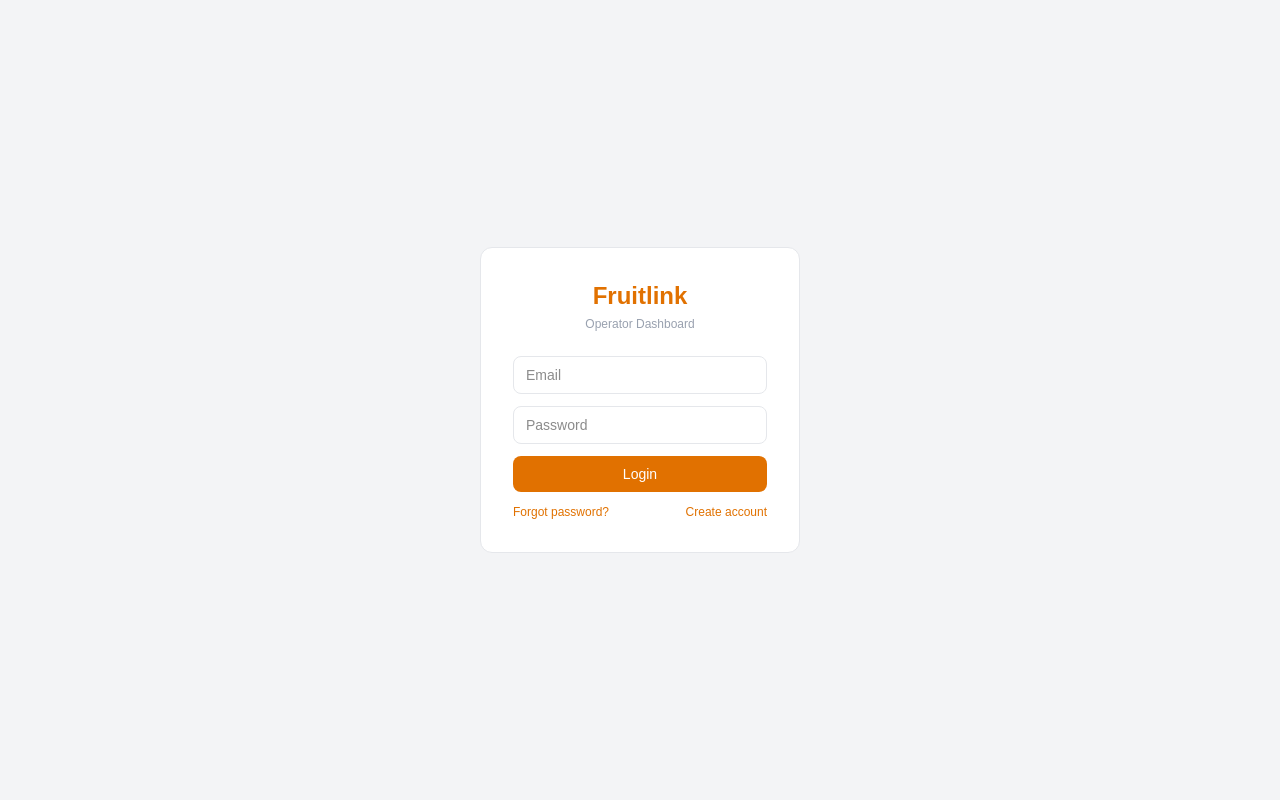
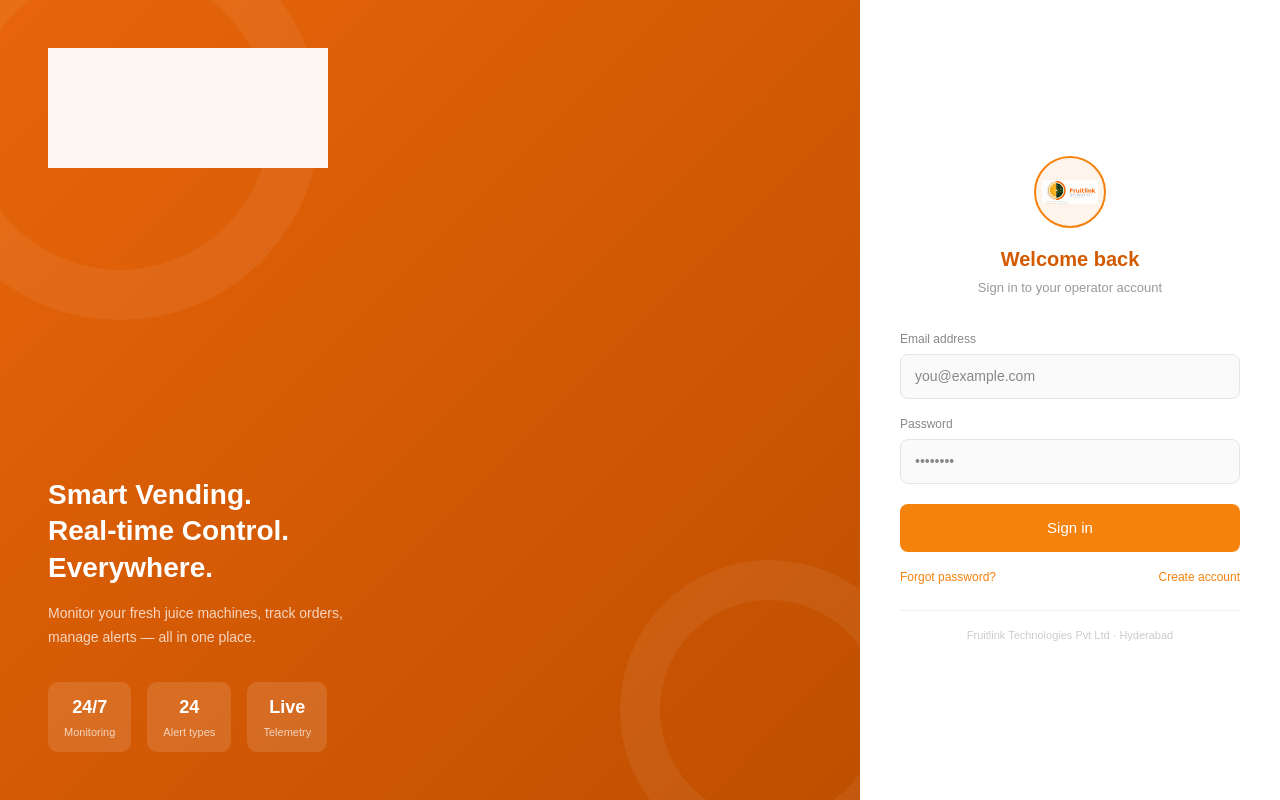
Before and after one commit to askkakkera-ui/fruitlink-dashboard, a Next.js app: page /login in a window 1280 px wide. Built offline with nearby package versions, Linux system fonts and the light colour scheme; no server answers.

Commit message:
beautiful login page with logo

```diff
--- a/app/login/page.tsx
+++ b/app/login/page.tsx
@@ -1,18 +1,16 @@
 'use client';
 import { useState } from 'react';
 import { createClient } from '@supabase/supabase-js';
-
+import Image from 'next/image';
 const supabase = createClient(
   process.env.NEXT_PUBLIC_SUPABASE_URL || '',
   process.env.NEXT_PUBLIC_SUPABASE_ANON_KEY || ''
 );
-
 export default function Login() {
   const [email, setEmail] = useState('');
   const [password, setPassword] = useState('');
   const [error, setError] = useState('');
   const [loading, setLoading] = useState(false);
-
   async function handleLogin() {
     setLoading(true);
     setError('');
@@ -22,52 +20,90 @@ export default function Login() {
       .eq('email', email)
       .eq('password_hash', password)
       .single();
-
     if (error || !data) {
       setError('Invalid email or password');
       setLoading(false);
       return;
     }
-
     document.cookie = 'fl_auth=fruitlink2026; path=/; max-age=86400';
     document.cookie = 'fl_operator_id=' + data.id + '; path=/; max-age=86400';
     document.cookie = 'fl_operator_name=' + data.name + '; path=/; max-age=86400';
     window.location.href = '/';
   }
-
   return (
-    <div className="min-h-screen bg-gray-100 flex items-center justify-center">
-      <div className="bg-white rounded-xl p-8 border border-gray-200 w-80">
-        <div className="text-center mb-6">
-          <div className="text-2xl font-semibold text-amber-600">Fruitlink</div>
-          <div className="text-xs text-gray-400 mt-1">Operator Dashboard</div>
+    <div style={{display:'flex',minHeight:'100vh',fontFamily:'sans-serif'}}>
+      {/* Left panel */}
+      <div style={{flex:1,background:'linear-gradient(135deg,#E8650A 0%,#BF4F00 100%)',display:'flex',flexDirection:'column',justifyContent:'space-between',padding:'3rem',position:'relative',overflow:'hidden'}}>
+        <div style={{position:'absolute',top:'-80px',left:'-80px',width:'400px',height:'400px',borderRadius:'50%',border:'50px solid rgba(255,255,255,0.06)'}}/>
+        <div style={{position:'absolute',bottom:'-60px',right:'-60px',width:'300px',height:'300px',borderRadius:'50%',border:'40px solid rgba(255,255,255,0.06)'}}/>
+        <div style={{position:'relative',zIndex:2}}>
+          <Image src="/logo.png" alt="Fruitlink Technologies" width={280} height={100} style={{objectFit:'contain',filter:'brightness(0) invert(1)',opacity:0.95}}/>
         </div>
+        <div style={{position:'relative',zIndex:2}}>
+          <div style={{color:'#fff',fontSize:'28px',fontWeight:600,lineHeight:1.3,marginBottom:'1rem'}}>Smart Vending.<br/>Real-time Control.<br/>Everywhere.</div>
+          <div style={{color:'rgba(255,255,255,0.75)',fontSize:'14px',lineHeight:1.7,marginBottom:'2rem'}}>Monitor your fresh juice machines, track orders,<br/>manage alerts — all in one place.</div>
+          <div style={{display:'flex',gap:'1rem'}}>
+            {[['24/7','Monitoring'],['24','Alert types'],['Live','Telemetry']].map(([n,l])=>(
+              <div key={l} style={{background:'rgba(255,255,255,0.12)',borderRadius:'10px',padding:'0.75rem 1rem',textAlign:'center',minWidth:'80px'}}>
+                <div style={{color:'#fff',fontSize:'18px',fontWeight:600}}>{n}</div>
+                <div style={{color:'rgba(255,255,255,0.7)',fontSize:'11px',marginTop:'3px'}}>{l}</div>
+              </div>
+            ))}
+          </div>
+        </div>
+      </div>
+      {/* Right panel */}
+      <div style={{width:'420px',background:'#fff',display:'flex',flexDirection:'column',alignItems:'center',justifyContent:'center',padding:'3rem 2.5rem'}}>
+        <div style={{width:'100%',maxWidth:'340px'}}>
+          <div style={{textAlign:'center',marginBottom:'2rem'}}>
+            <div style={{width:'72px',height:'72px',borderRadius:'50%',background:'#FFF4EC',border:'2px solid #F5820D',display:'flex',alignItems:'center',justifyContent:'center',margin:'0 auto 1rem',overflow:'hidden'}}>
+              <Image src="/logo.png" alt="Fruitlink" width={56} height={56} style={{objectFit:'contain'}}/>
+            </div>
+            <div style={{fontSize:'20px',fontWeight:600,color:'#D45A00'}}>Welcome back</div>
+            <div style={{fontSize:'13px',color:'#999',marginTop:'4px'}}>Sign in to your operator account</div>
+          </div>
+          <div style={{marginBottom:'1rem'}}>
+            <label style={{fontSize:'12px',color:'#888',display:'block',marginBottom:'6px'}}>Email address</label>
             <input
               type="email"
-          placeholder="Email"
+              placeholder="you@example.com"
               value={email}
               onChange={e => setEmail(e.target.value)}
-          className="w-full border border-gray-200 rounded-lg px-3 py-2 text-sm mb-3 outline-none"
+              style={{width:'100%',border:'1px solid #E5E5E5',borderRadius:'8px',padding:'11px 14px',fontSize:'14px',outline:'none',boxSizing:'border-box',background:'#FAFAFA'}}
+              onFocus={e=>{e.target.style.borderColor='#F5820D';e.target.style.background='#fff'}}
+              onBlur={e=>{e.target.style.borderColor='#E5E5E5';e.target.style.background='#FAFAFA'}}
             />
+          </div>
+          <div style={{marginBottom:'0.5rem'}}>
+            <label style={{fontSize:'12px',color:'#888',display:'block',marginBottom:'6px'}}>Password</label>
             <input
               type="password"
-          placeholder="Password"
+              placeholder="••••••••"
               value={password}
               onChange={e => setPassword(e.target.value)}
               onKeyDown={e => e.key === 'Enter' && handleLogin()}
-          className="w-full border border-gray-200 rounded-lg px-3 py-2 text-sm mb-3 outline-none"
+              style={{width:'100%',border:'1px solid #E5E5E5',borderRadius:'8px',padding:'11px 14px',fontSize:'14px',outline:'none',boxSizing:'border-box',background:'#FAFAFA'}}
+              onFocus={e=>{e.target.style.borderColor='#F5820D';e.target.style.background='#fff'}}
+              onBlur={e=>{e.target.style.borderColor='#E5E5E5';e.target.style.background='#FAFAFA'}}
             />
-        {error && <div className="text-red-500 text-xs mb-3">{error}</div>}
+          </div>
+          {error && <div style={{color:'#e53e3e',fontSize:'12px',marginBottom:'0.75rem',padding:'8px 12px',background:'#FFF5F5',borderRadius:'6px',border:'1px solid #FED7D7'}}>{error}</div>}
           <button
             onClick={handleLogin}
             disabled={loading}
-          className="w-full bg-amber-600 text-white rounded-lg py-2 text-sm font-medium mb-3"
+            style={{width:'100%',background:loading?'#E8A87C':'#F5820D',color:'#fff',border:'none',borderRadius:'8px',padding:'13px',fontSize:'15px',fontWeight:500,cursor:loading?'not-allowed':'pointer',marginTop:'0.75rem',transition:'background 0.2s'}}
+            onMouseOver={e=>{if(!loading)(e.target as HTMLButtonElement).style.background='#D45A00'}}
+            onMouseOut={e=>{if(!loading)(e.target as HTMLButtonElement).style.background='#F5820D'}}
           >
-          {loading ? 'Logging in...' : 'Login'}
+            {loading ? 'Signing in...' : 'Sign in'}
           </button>
-        <div className="flex justify-between text-xs text-gray-400">
-          <a href="/forgot-password" className="text-amber-600">Forgot password?</a>
-          <a href="/register" className="text-amber-600">Create account</a>
+          <div style={{display:'flex',justifyContent:'space-between',marginTop:'1rem'}}>
+            <a href="/forgot-password" style={{fontSize:'12px',color:'#F5820D',textDecoration:'none'}}>Forgot password?</a>
+            <a href="/register" style={{fontSize:'12px',color:'#F5820D',textDecoration:'none'}}>Create account</a>
+          </div>
+          <div style={{borderTop:'1px solid #F0F0F0',marginTop:'1.5rem',paddingTop:'1rem',textAlign:'center'}}>
+            <div style={{fontSize:'11px',color:'#CCC'}}>Fruitlink Technologies Pvt Ltd · Hyderabad</div>
+          </div>
         </div>
       </div>
     </div>
```
Also changed, not shown: public/logo.png (added). Lines whose indentation alone changed are shown as unchanged.
